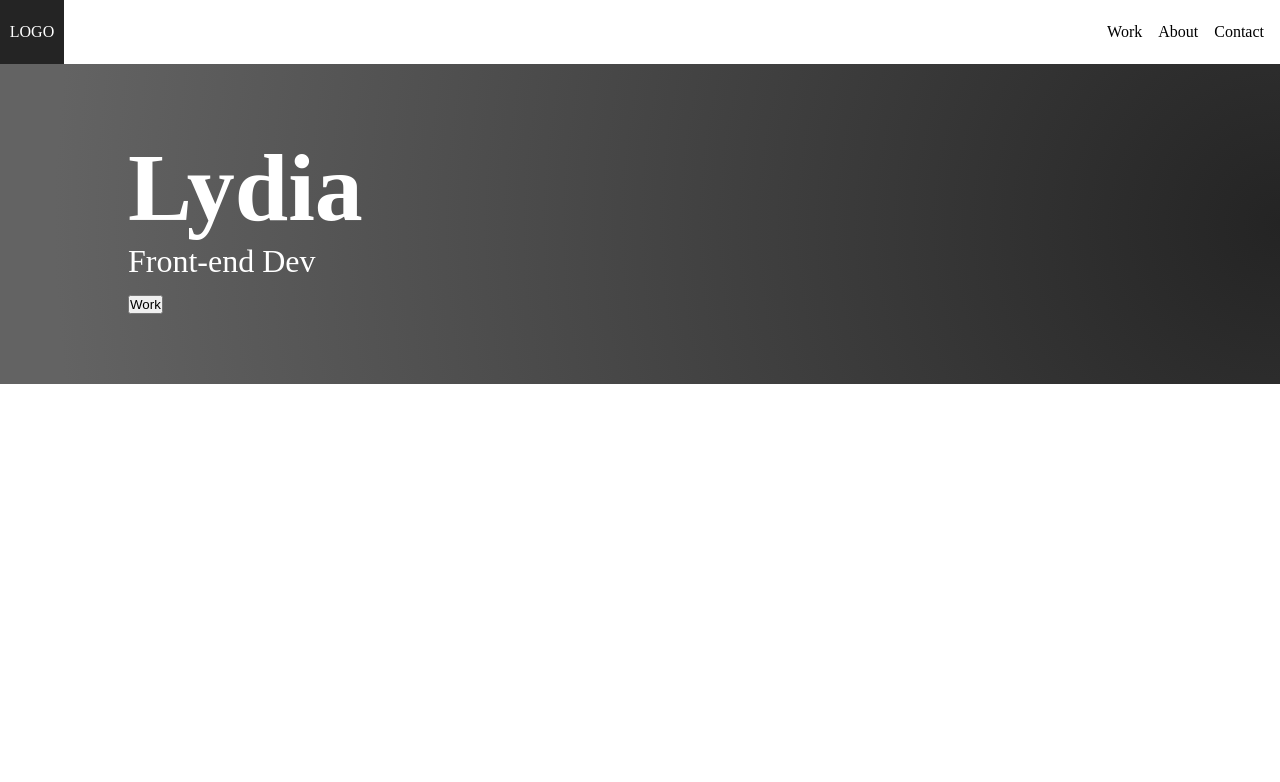
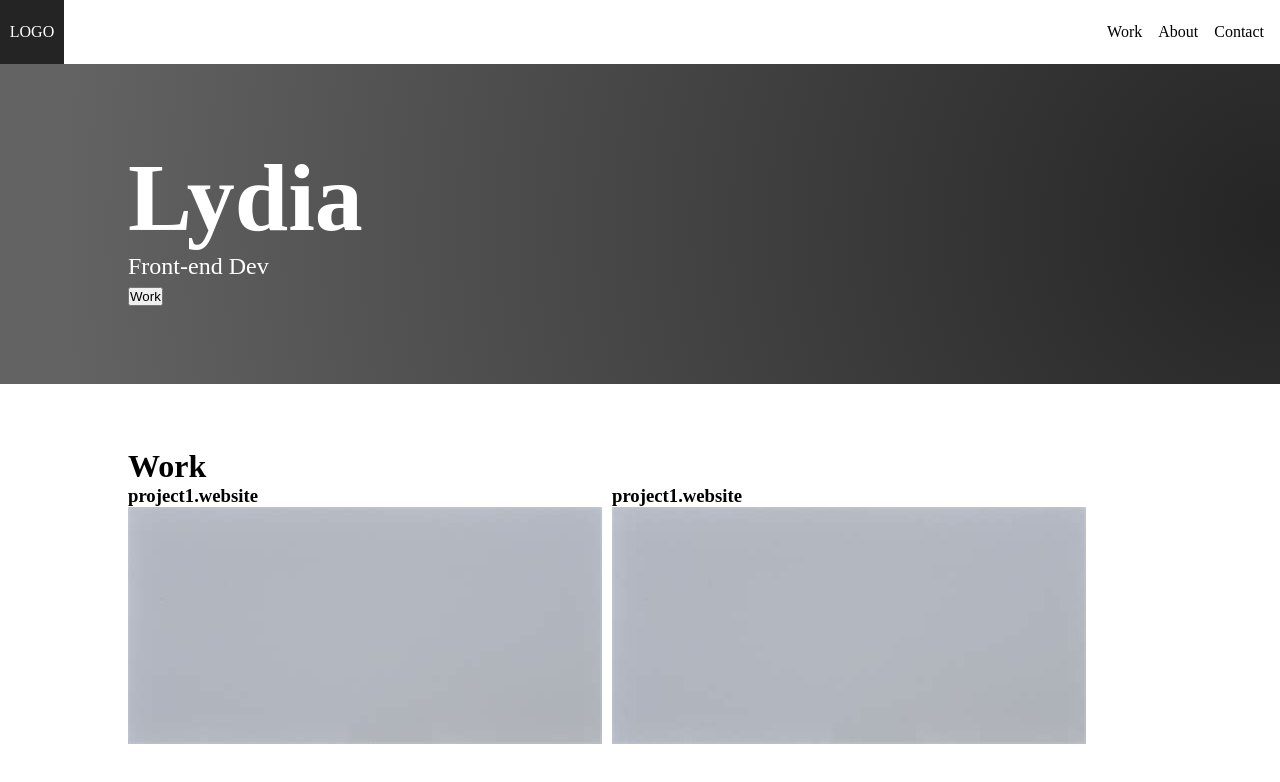
Before and after one commit to ionain/ionain.github.io, a plain HTML site: page index.html in a window 1280 px wide. Drawn offline with Linux system fonts and the light colour scheme.

Commit message:
add images folder, add work section

```diff
--- a/index.css
+++ b/index.css
@@ -9,7 +9,7 @@
     display: flex;
     justify-content: space-between;
     align-items: center;
-    margin-right: 1em;
+    margin-right: 1rem;
 }
 
 #logo {
@@ -18,8 +18,8 @@
     background-color: rgb(36, 36, 36);
     color: white;
     text-decoration: none;
-    height: 4em;
-    width: 4em;
+    height: 4rem;
+    width: 4rem;
 }
 
 #nav-menu {
@@ -27,7 +27,7 @@
     display: flex;
     align-items: center;
     justify-content: flex-end;
-    gap: 1em;
+    gap: 1rem;
 }
 
 header {
@@ -36,9 +36,26 @@ header {
     place-content: center;
     padding-left: 10%;
     color: white;
-    font-size: 2rem;
+    font-size: 1.5rem;
 }
 
 h1 {
     font-size: 6rem;
 }
+
+h2 {
+    font-size: 2rem;
+}
+
+section {
+    margin: 4rem 10%;
+}
+
+#projects-container {
+    display: flex;
+    gap: 10px;
+}
+
+.project {
+
+}
--- a/index.html
+++ b/index.html
@@ -24,7 +24,17 @@
         </button>
     </header>
     <section id="work">
-
+        <h2>Work</h2>
+        <div id="projects-container">
+            <div class="project">
+                <h3>project1.website</h3>
+                <img src="./images/grey.jpg">
+            </div>
+            <div class="project">
+                <h3>project1.website</h3>
+                <img src="./images/grey.jpg">
+            </div>
+        </div>
     </section>
 </body>
 </html>
```
Also changed, not shown: images/arrow.webp (added), images/grey.jpg (added), images/logo.webp (added).
